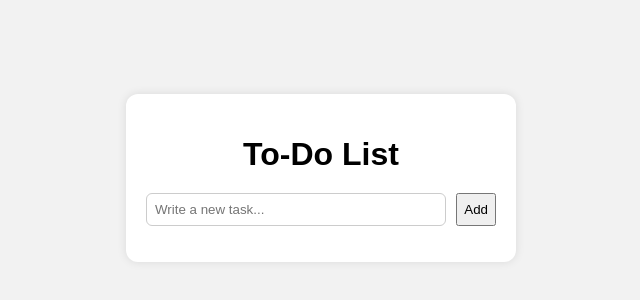
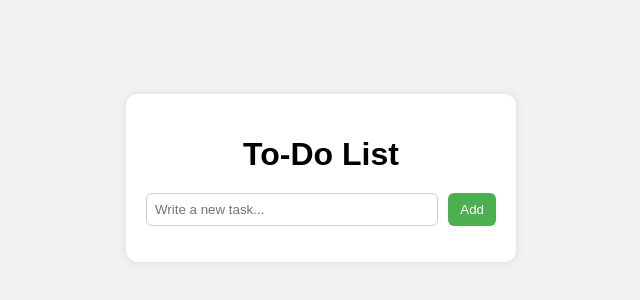
Before and after one commit to aminSimyari/To-Do-App, a plain HTML site: page index.html in a window 1280 px wide. Shown: the part 230-530 px from the top of the page, without its empty margins (319-959 px from the left). Drawn offline with Linux system fonts and the light colour scheme.

Commit message:
added button

```diff
--- a/style.css
+++ b/style.css
@@ -28,3 +28,11 @@ h1 {
   border-radius: 6px;
   border: 1px solid #ccc;
 }
+button {
+  padding: 8px 12px;
+  background: #4caf50;
+  color: white;
+  border: none;
+  border-radius: 6px;
+  cursor: pointer;
+}
```
